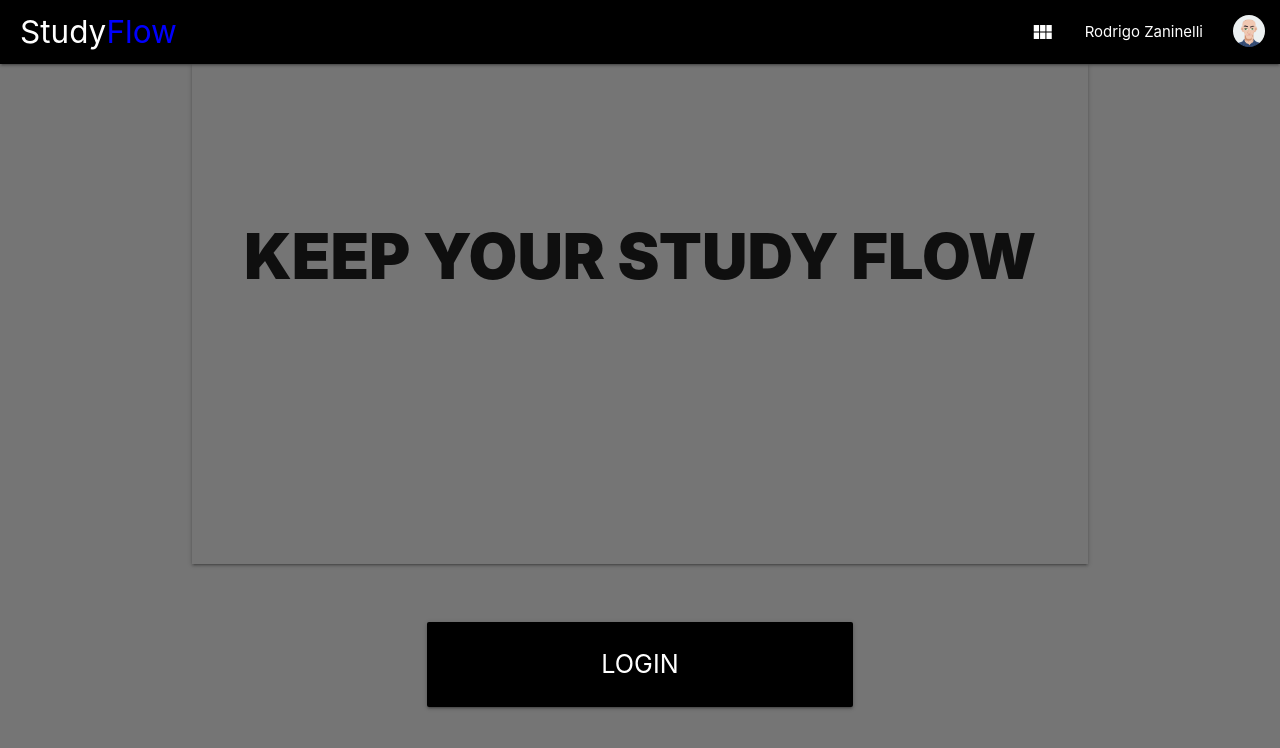
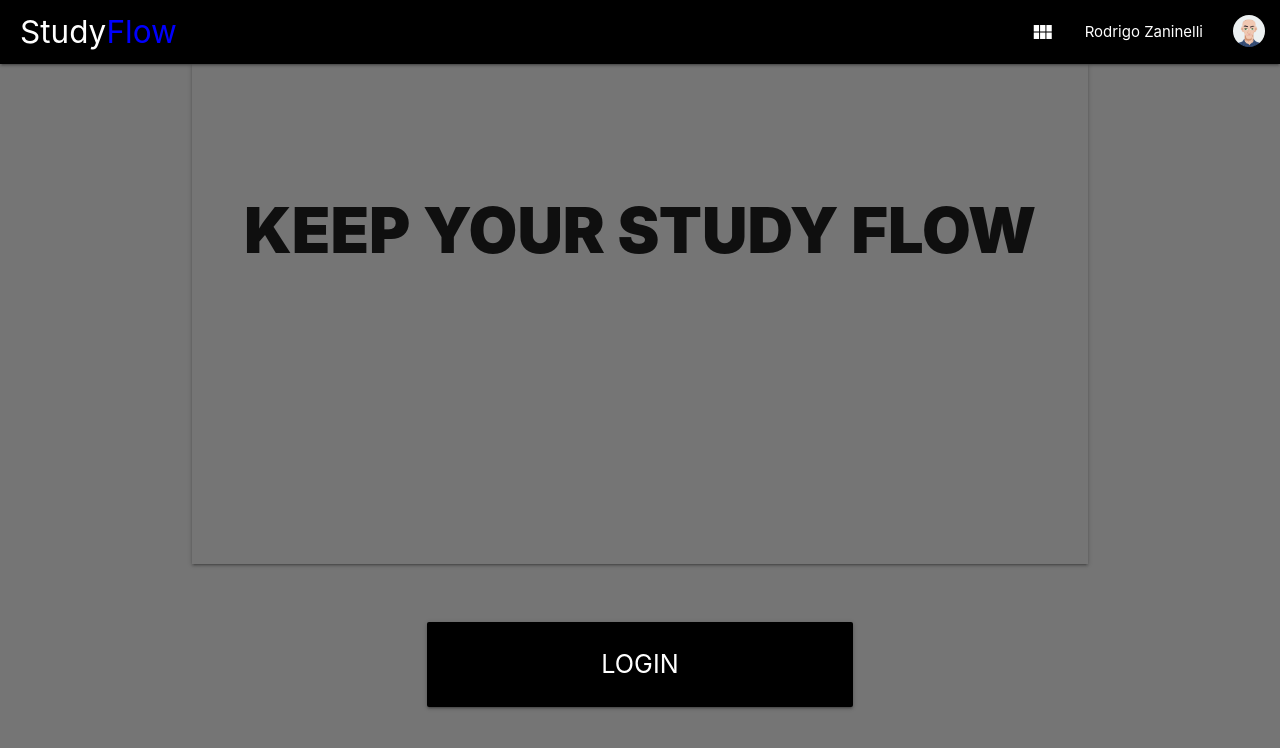
Before and after one commit to rhz23/studyflow, an Angular app: page / in a window 1280 px wide. Shown: the top 748 px of the page. Built offline with nearby package versions, Linux system fonts and the light colour scheme.

Commit message:
some minor corrections

```diff
--- a/src/app/land-page/land-page.component.css
+++ b/src/app/land-page/land-page.component.css
@@ -15,8 +15,8 @@
 
 .intro {
   text-align: center;
-  padding-top: 13%;
-  padding-bottom: 13%;
+  padding-top: 10%;
+  padding-bottom: 5%;
   min-height: 500px;
   margin-bottom: 50px;
   background-repeat: no-repeat;
```
